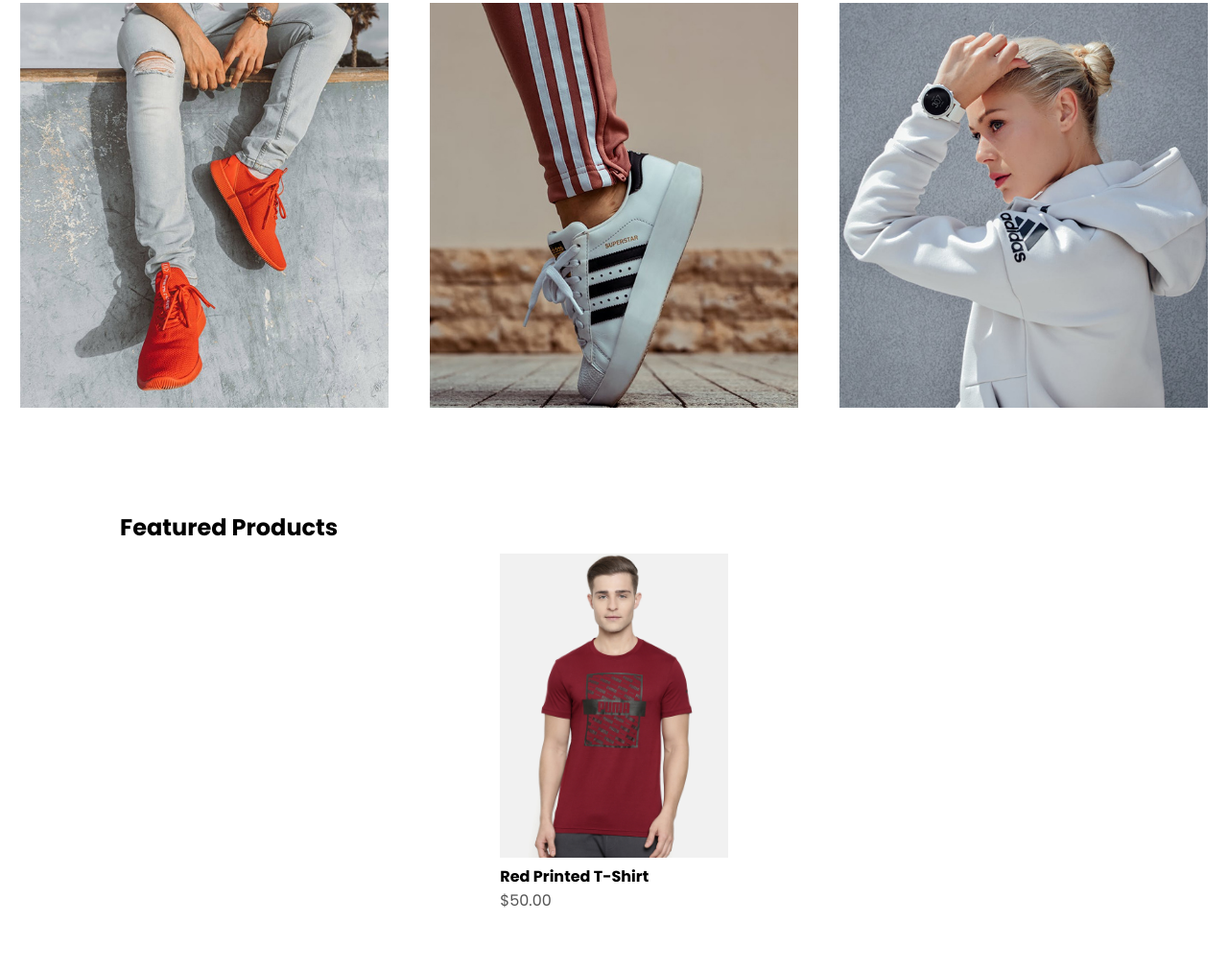
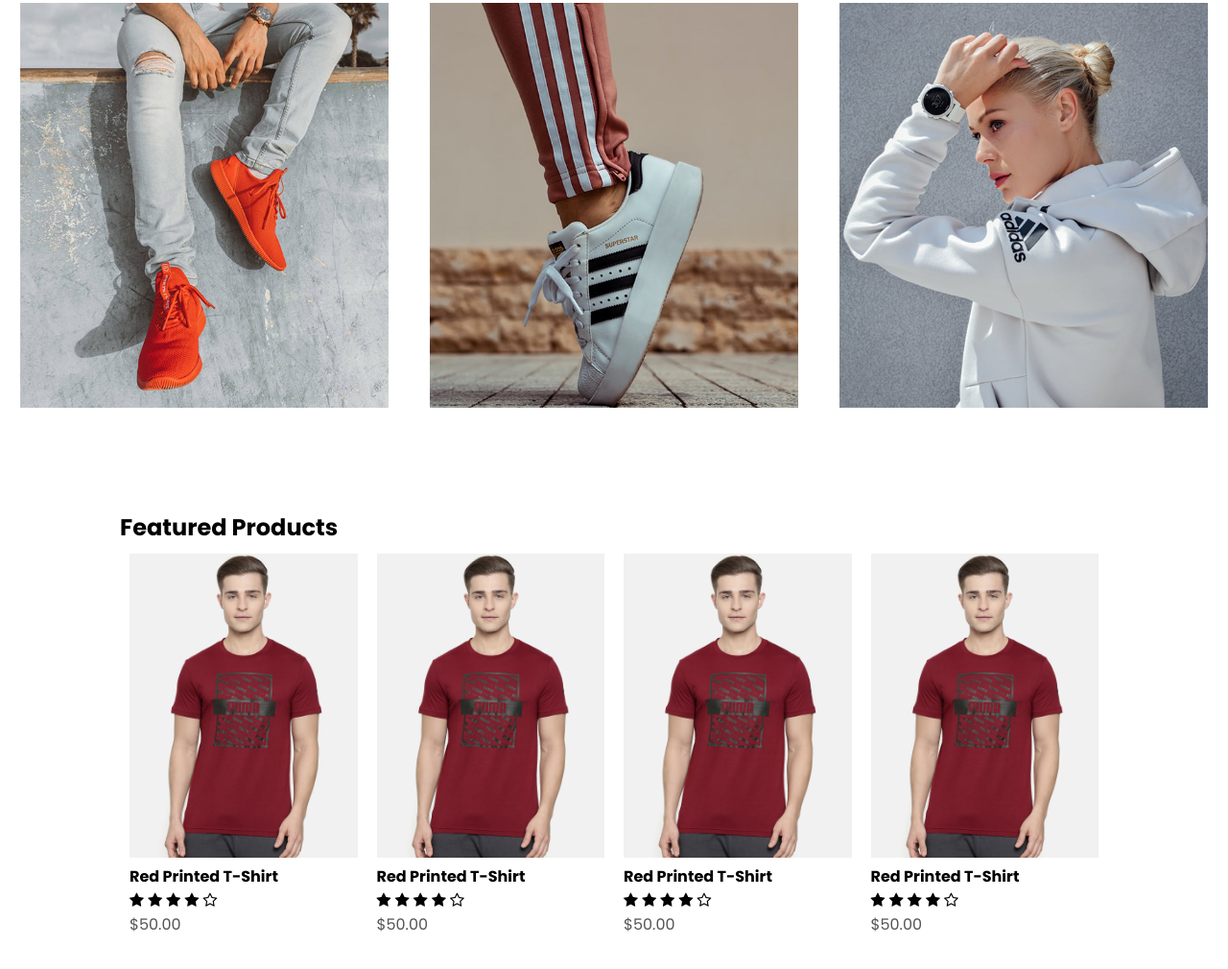
Before and after one commit to Ethel3/ecommerce, a plain HTML site: page index.html in a window 1280 px wide. Shown: the part 627-1637 px from the top of the page at 96% size. Drawn offline with Linux system fonts and the light colour scheme.

Commit message:
UpdatFi fontawesome cdn

```diff
--- a/index.html
+++ b/index.html
@@ -5,6 +5,8 @@
     <title>RedStore | Ecommerce Website Design</title>
     <link rel="stylesheet" href="css/style.css">
     <link href="https://fonts.googleapis.com/css2?family=Poppins:wght@300;400;500;600;700&display=swap" rel="stylesheet">
+    <!-- Fontawesome CDN -->
+    <link rel="stylesheet" href="https://cdnjs.cloudflare.com/ajax/libs/font-awesome/4.7.0/css/font-awesome.min.css">
 </head>
 <body>
 
@@ -65,8 +67,52 @@
         <div class="col-4">
             <img src="./images/product-1.jpg">
             <h4>Red Printed T-Shirt</h4>
-        <p>$50.00</p>
+            <div class="rating">
+                <i class="fa fa-star"></i>
+                <i class="fa fa-star"></i>
+                <i class="fa fa-star"></i>
+                <i class="fa fa-star"></i>
+                <i class="fa fa-star-o"></i>
+            </div>
+            <p>$50.00</p>
         </div>
+        <div class="col-4">
+            <img src="./images/product-1.jpg">
+            <h4>Red Printed T-Shirt</h4>
+            <div class="rating">
+                <i class="fa fa-star"></i>
+                <i class="fa fa-star"></i>
+                <i class="fa fa-star"></i>
+                <i class="fa fa-star"></i>
+                <i class="fa fa-star-o"></i>
+            </div>
+            <p>$50.00</p>
+        </div>
+        <div class="col-4">
+            <img src="./images/product-1.jpg">
+            <h4>Red Printed T-Shirt</h4>
+            <div class="rating">
+                <i class="fa fa-star"></i>
+                <i class="fa fa-star"></i>
+                <i class="fa fa-star"></i>
+                <i class="fa fa-star"></i>
+                <i class="fa fa-star-o"></i>
+            </div>
+            <p>$50.00</p>
+        </div>
+        <div class="col-4">
+            <img src="./images/product-1.jpg">
+            <h4>Red Printed T-Shirt</h4>
+            <div class="rating">
+                <i class="fa fa-star"></i>
+                <i class="fa fa-star"></i>
+                <i class="fa fa-star"></i>
+                <i class="fa fa-star"></i>
+                <i class="fa fa-star-o"></i>
+            </div>
+            <p>$50.00</p>
+        </div>
+
     </div>
 </div>
 
```
